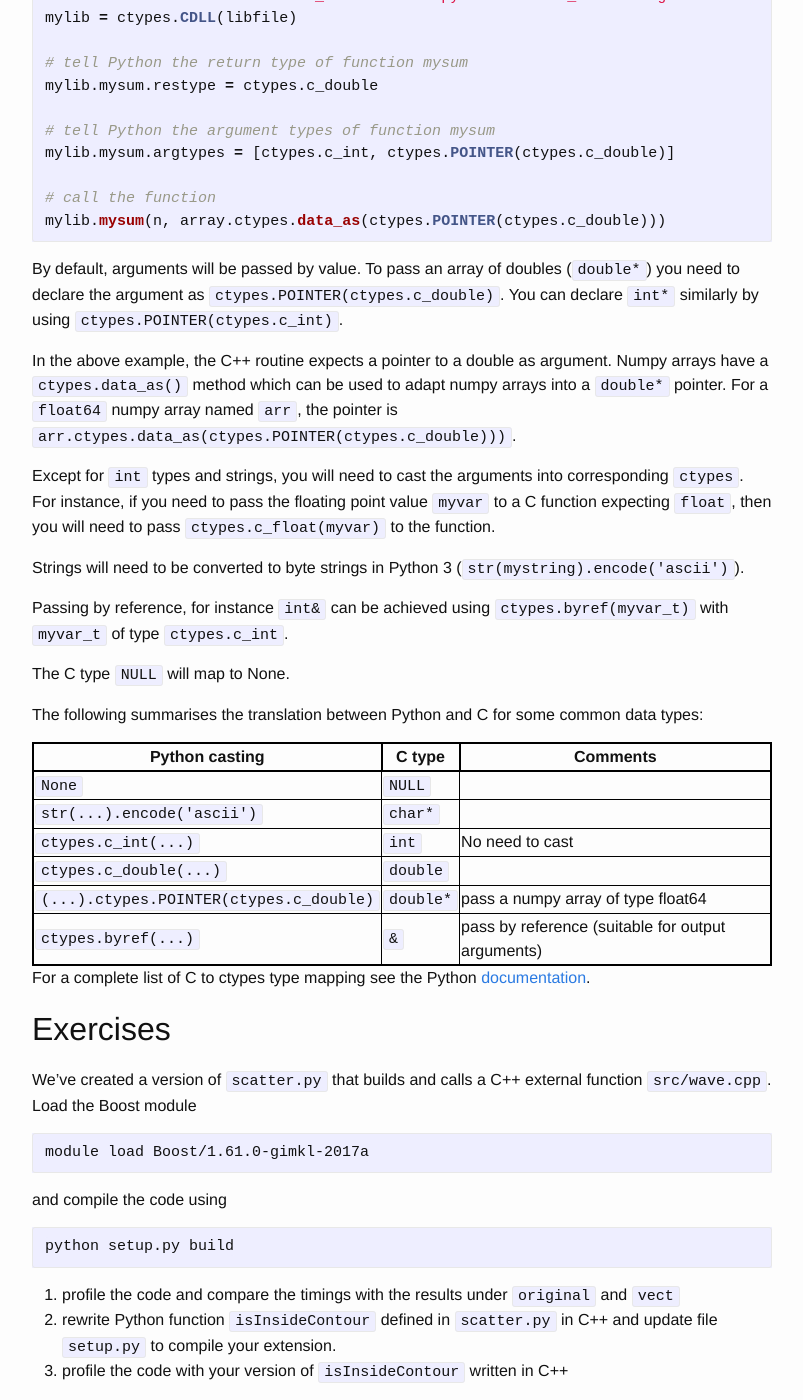
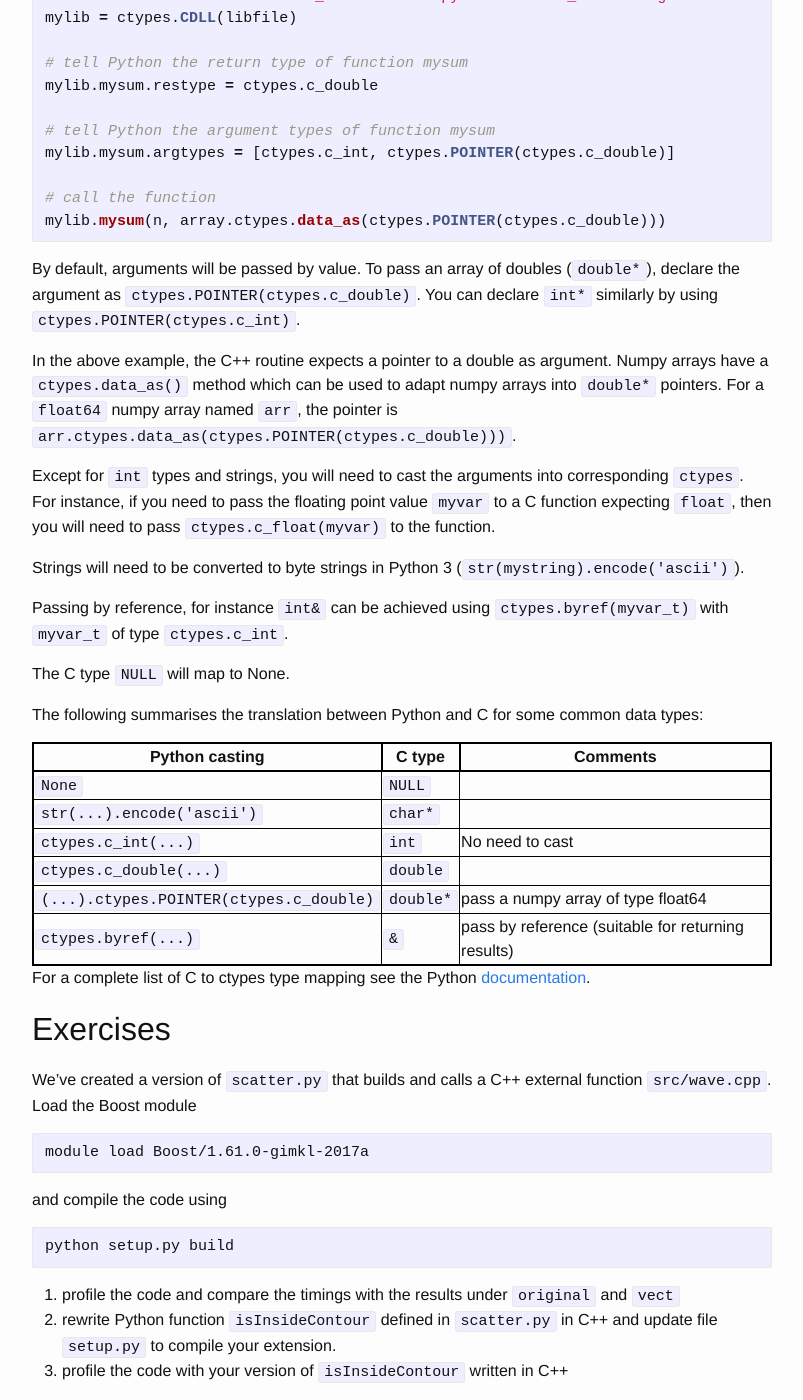
Before and after one commit to nesi/perf-training, a Jekyll site: the page built from _lessons/python-scatter/03b-ctypes.md, in a window 1280 px wide and 1400 px high, scrolled down 2530 px. Shown: the whole window, without its empty margins (238-1041 px from the left). Built offline with Jekyll 4.4.1, drawn with Linux system fonts in a browser that asks for light colours.

Commit message:
clarified the point and by reference part

````diff
--- a/_lessons/python-scatter/03b-ctypes.md
+++ b/_lessons/python-scatter/03b-ctypes.md
@@ -92,9 +92,9 @@ mylib.mysum.argtypes = [ctypes.c_int, ctypes.POINTER(ctypes.c_double)]
 mylib.mysum(n, array.ctypes.data_as(ctypes.POINTER(ctypes.c_double)))
 ```
 
-By default, arguments will be passed by value. To pass an array of doubles (`double*`) you need to declare the argument as `ctypes.POINTER(ctypes.c_double)`. You can declare `int*` similarly by using `ctypes.POINTER(ctypes.c_int)`.
+By default, arguments will be passed by value. To pass an array of doubles (`double*`), declare the argument as `ctypes.POINTER(ctypes.c_double)`. You can declare `int*` similarly by using `ctypes.POINTER(ctypes.c_int)`.
 
-In the above example, the C++ routine expects a pointer to a double as argument. Numpy arrays have a `ctypes.data_as()` method which can be used to adapt numpy arrays into a `double*` pointer. For a `float64` numpy array named `arr`, the pointer is `arr.ctypes.data_as(ctypes.POINTER(ctypes.c_double)))`.
+In the above example, the C++ routine expects a pointer to a double as argument. Numpy arrays have a `ctypes.data_as()` method which can be used to adapt numpy arrays into `double*` pointers. For a `float64` numpy array named `arr`, the pointer is `arr.ctypes.data_as(ctypes.POINTER(ctypes.c_double)))`.
 
 Except for `int` types and strings, you will need to cast the arguments into corresponding `ctypes`.
 For instance, if you need to pass the floating point value `myvar` to a C function expecting `float`, then you will need to pass `ctypes.c_float(myvar)` to the function.
@@ -114,7 +114,7 @@ The following summarises the translation between Python and C for some common da
 | `ctypes.c_int(...)`                       | `int`             | No need to cast                               |
 | `ctypes.c_double(...)`                    | `double`          |                                               |
 | `(...).ctypes.POINTER(ctypes.c_double)`   | `double*`         | pass a numpy array of type float64            |
-| `ctypes.byref(...)`                       | `&`               | pass by reference (suitable for output arguments)                             |
+| `ctypes.byref(...)`                       | `&`               | pass by reference (suitable for returning results)                             |
 
 
 For a complete list of C to ctypes type mapping see the Python [documentation](https://docs.python.org/3/library/ctypes.html).
````
